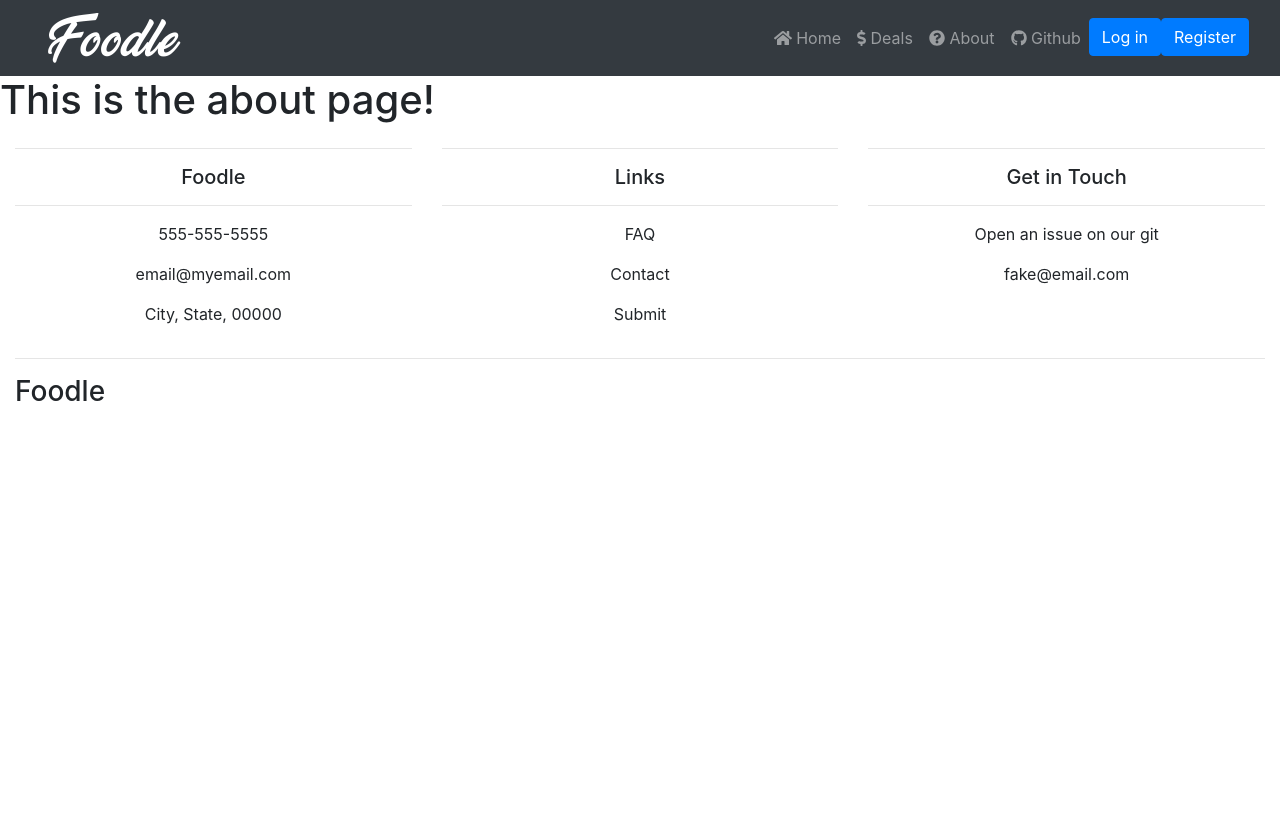
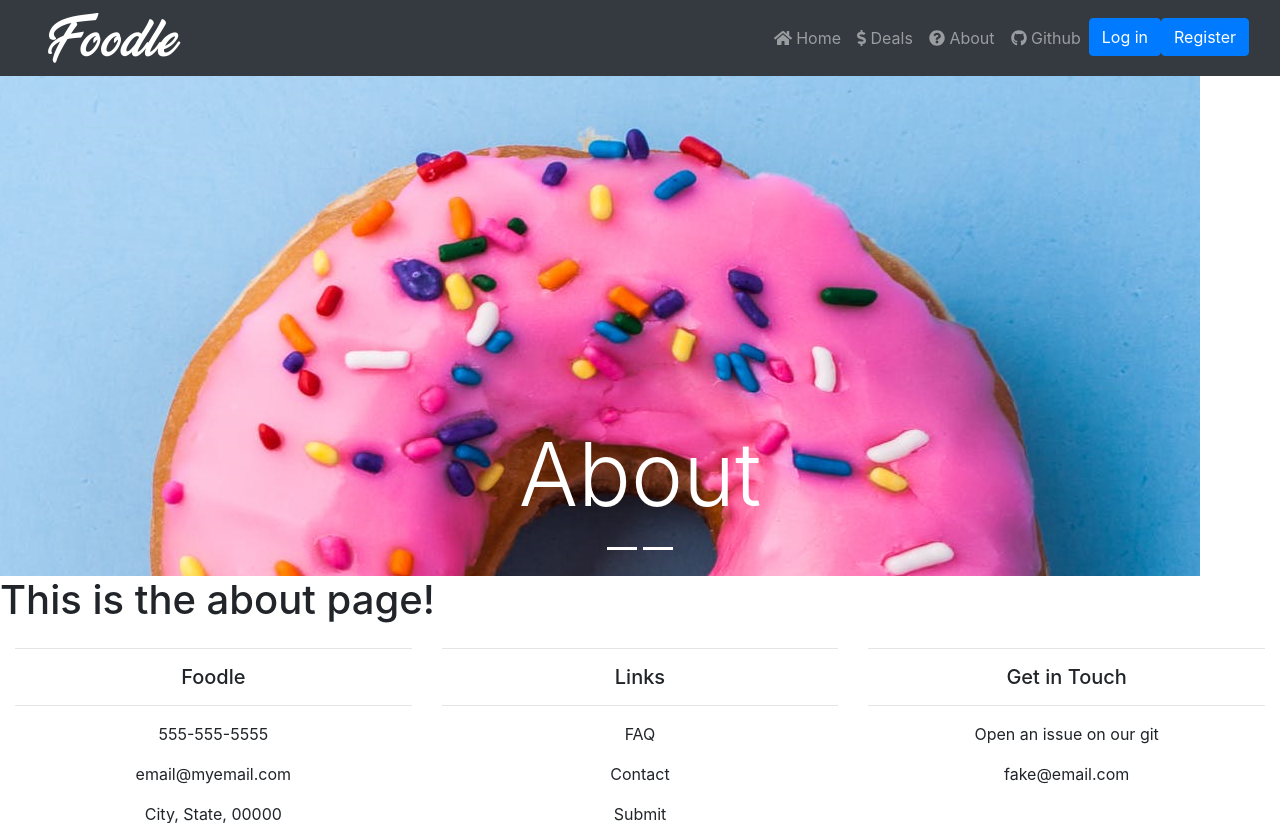
Before and after one commit to glasgowm148/Foodle, a Django app: page /about/ in a window 1280 px wide. Shown: the top 823 px of the page. Before the commit the page ends 401 px from the top, so only its background shows below. Run offline with Django 3.2, Linux system fonts and the light colour scheme; some libraries are stand-ins or nearby versions.

Commit message:
about example - needs styled desperately

```diff
--- a/foodle/templates/about.html
+++ b/foodle/templates/about.html
@@ -5,6 +5,23 @@
 About
 {% endblock %}
 
+<!-- specifies the appearance of the first slider image -->
+{% block first_item %}
+<img src="{% static 'images/donut_cut.png' %}" alt="donut">
+<div class="carousel-caption">
+    <h1 class="display-2 vegan-style">About</h1>
+</div>
+{% endblock %}
+
+<!-- specifies the appearance of the second slider image -->
+{% block second_item %}
+<img src="{% static 'images/berry_cut.png' %}" alt="berry">
+<div class="carousel-caption">
+    <p>This is the about page for Foodle! A web application designed for bring students like you the deals that matter.
+        We hope that you'll find any and all information you need right here!</p>
+</div>
+{% endblock %}
+
 {% block content %}
 <h1>This is the about page!</h1>
 {% endblock %}
--- a/foodle/templates/index.html
+++ b/foodle/templates/index.html
@@ -1,6 +1,7 @@
 {% extends 'base.html' %}
 {% load staticfiles %}
 
+<!-- specifies the appearance of the first slider image -->
 {% block first_item %}
     <img src="{% static 'images/donut_cut.png' %}" alt="donut">
     <div class="carousel-caption">
@@ -15,9 +16,10 @@
     </div>
 {% endblock %}
 
+<!-- specifies the appearance of the second slider image -->
 {% block second_item %}
     <img src="{% static 'images/berry_cut.png' %}" alt="berry">
-{% endblock }
+{% endblock %}
 
 {% block content %}
 
```
